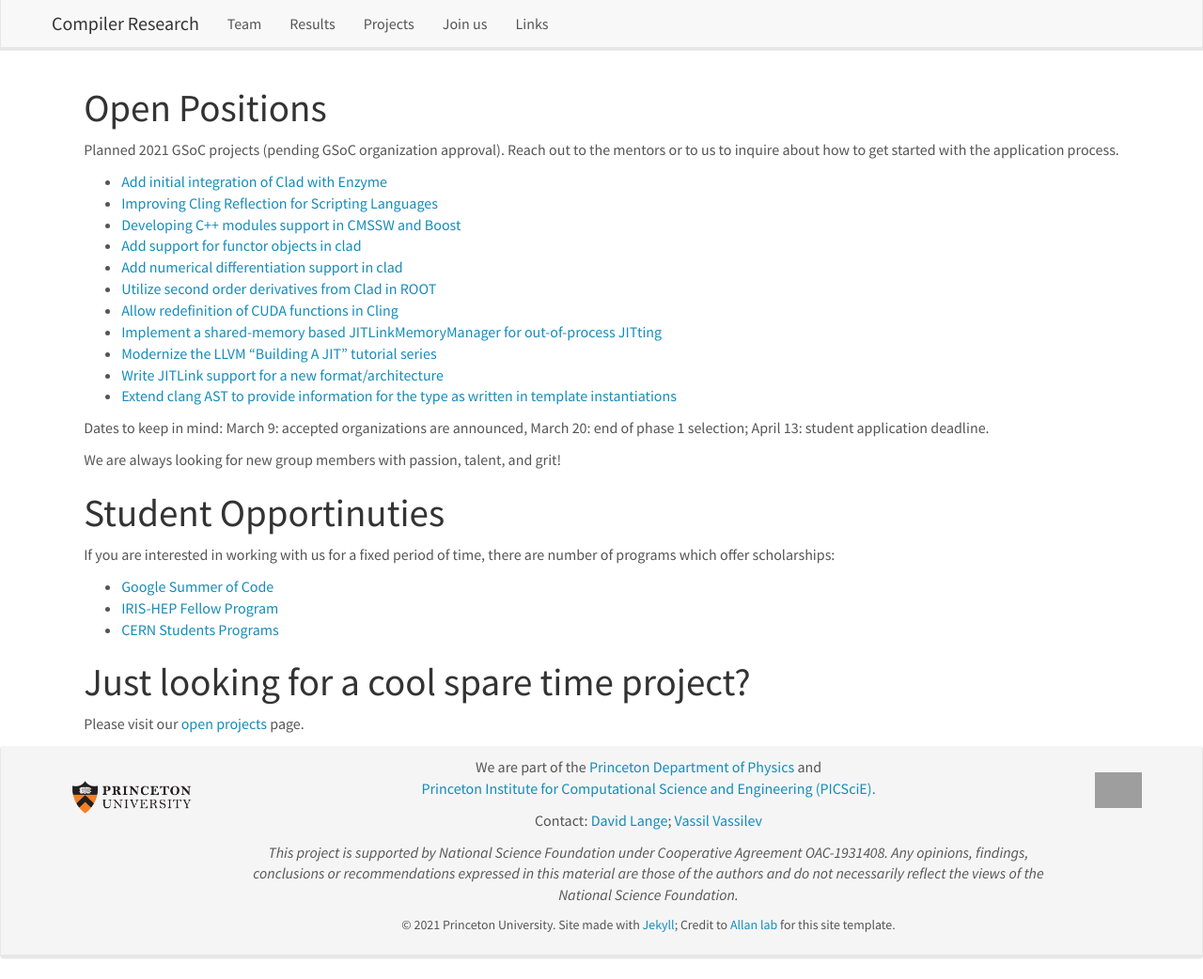
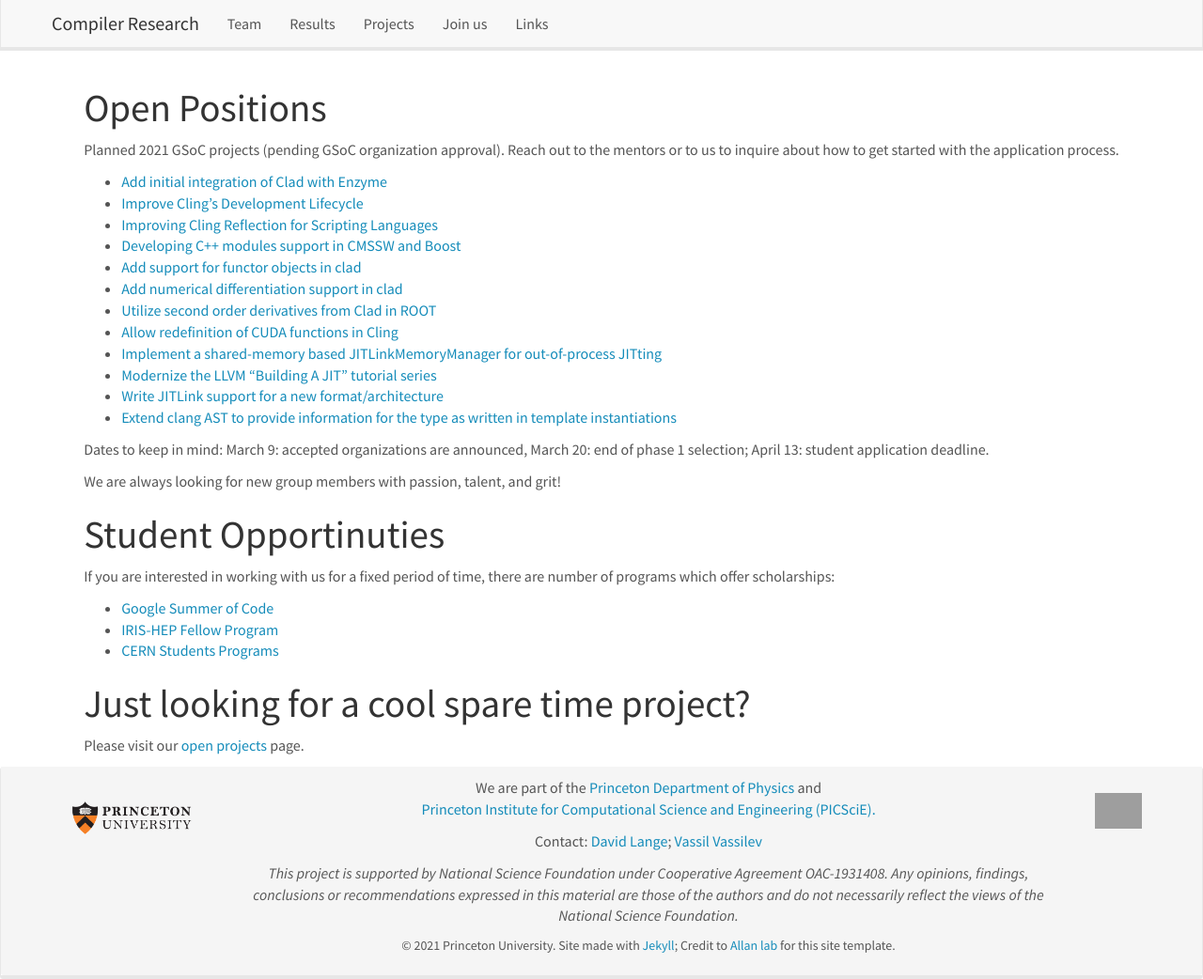
Before and after one commit to vgvassilev/clad, a Jekyll site: the page built from _pages/openings.md, in a window 1280 px wide and 1042 px high. Shown: the whole window at 94% size. Built offline with Jekyll 4.4.1, drawn with Linux system fonts in a browser that asks for light colours; nearby versions of some CDN libraries; grey boxes are pictures that could not be loaded.

Commit message:
Add forgotten project.

```diff
--- a/_pages/openings.md
+++ b/_pages/openings.md
@@ -11,6 +11,7 @@
 Planned 2021 GSoC projects (pending GSoC organization approval). Reach out to the mentors or to us to inquire about how to get started with the
 application process.
   * [Add initial integration of Clad with Enzyme](https://hepsoftwarefoundation.org/gsoc/2021/proposal_clad_enzyme.html)
+  * [Improve Cling’s Development Lifecycle](https://hepsoftwarefoundation.org/gsoc/2021/proposal_cling_dev.html)
   * [Improving Cling Reflection for Scripting Languages](https://hepsoftwarefoundation.org/gsoc/2021/proposal_cling_cppyy.html)
   * [Developing C++ modules support in CMSSW and Boost](https://hepsoftwarefoundation.org/gsoc/2021/proposal_cmssw_modules.html)
   * [Add support for functor objects in clad](https://hepsoftwarefoundation.org/gsoc/2021/proposal_functor_clad.html)
```
